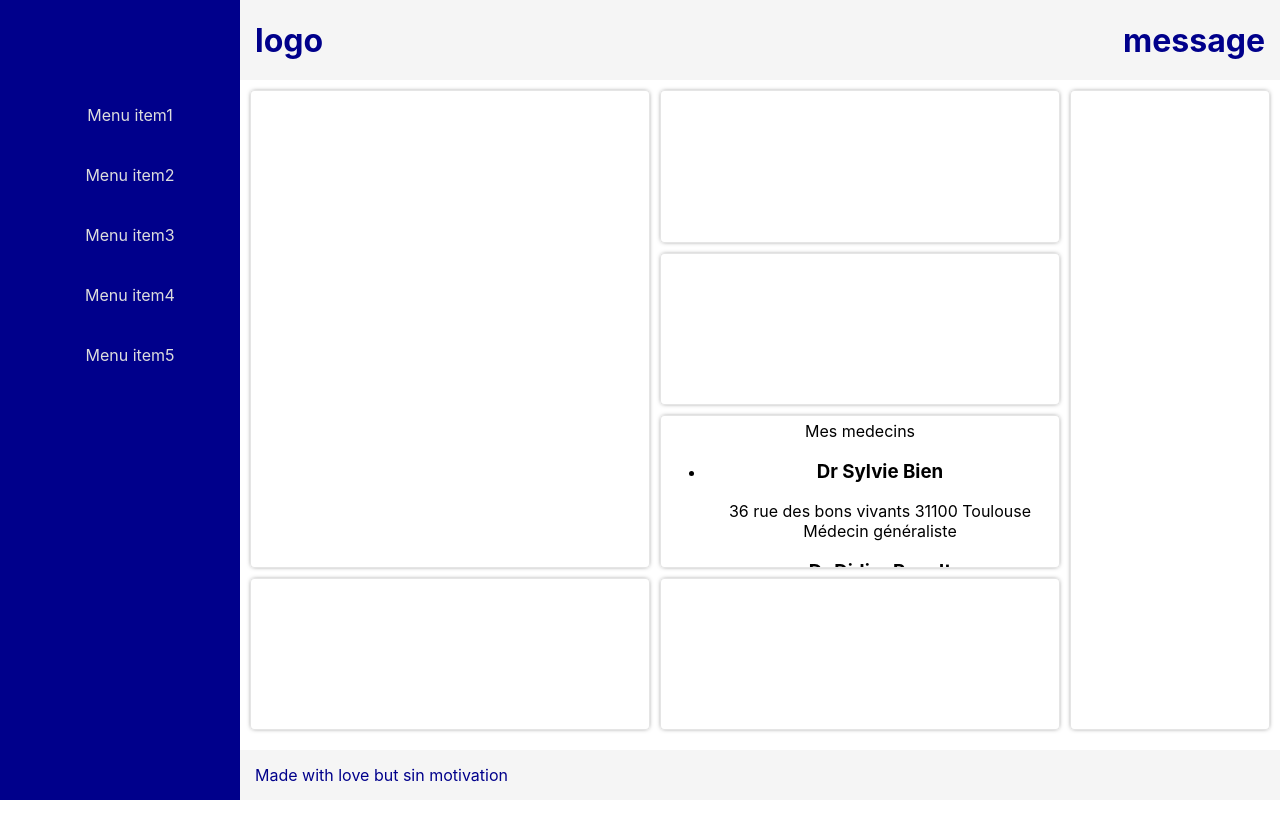
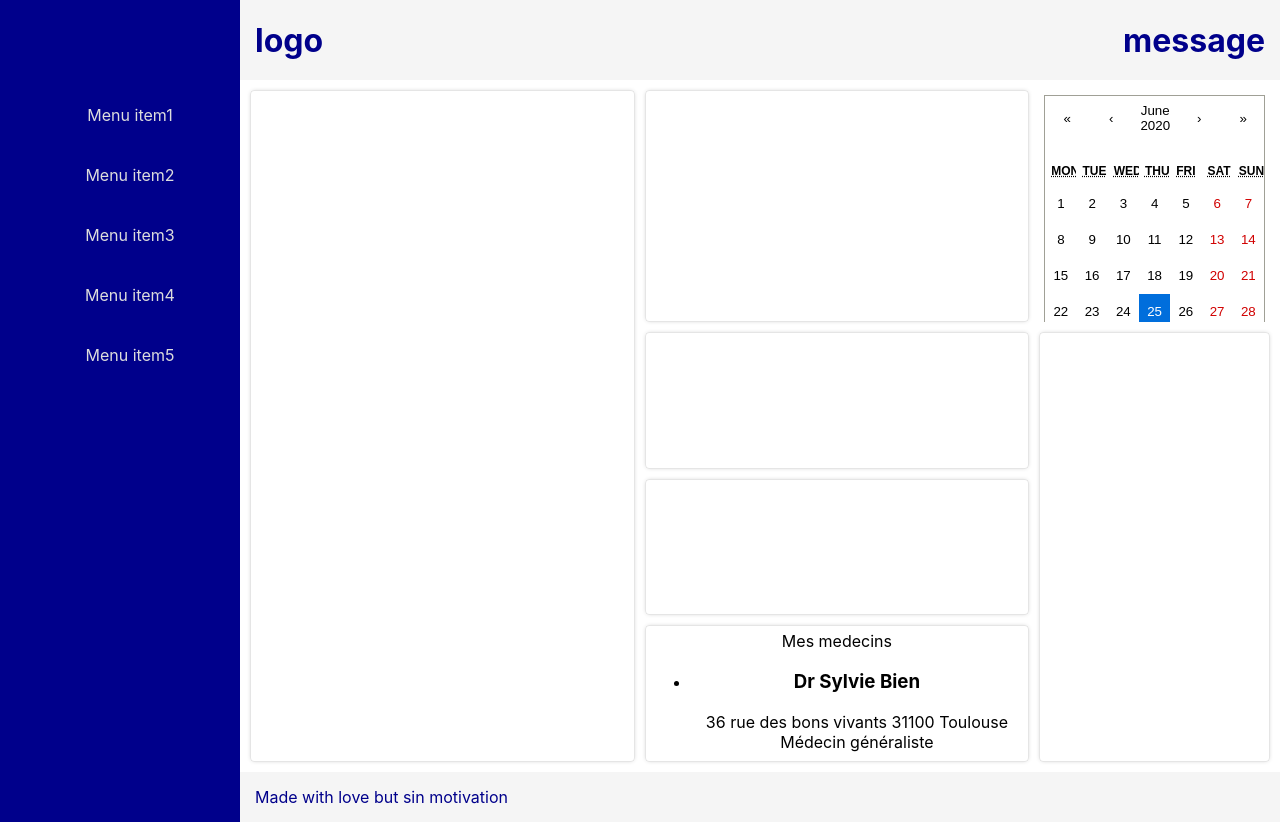
Before and after one commit to Anthony31400/doc-lana, a React (Create React App) app: page / in a window 1280 px wide. Before the commit the page ends 800 px from the top, so only its background shows below. Built offline with nearby package versions, Linux system fonts and the light colour scheme.

Commit message:
Addition calendar

```diff
--- a/package.json
+++ b/package.json
@@ -9,6 +9,7 @@
     "axios": "^0.19.2",
     "prop-types": "^15.7.2",
     "react": "^16.13.1",
+    "react-calendar": "^3.1.0",
     "react-dom": "^16.13.1",
     "react-router": "^5.2.0",
     "react-router-dom": "^5.2.0",
--- a/src/components/GlobalContaineur.jsx
+++ b/src/components/GlobalContaineur.jsx
@@ -1,14 +1,18 @@
 import React, { Component } from 'react';
+import Calendar from 'react-calendar';
 import './globalContainer.css';
+import 'react-calendar/dist/Calendar.css';
 import ShowDoctor from './doctor/ShowDoctor';
 
 class GlobalContaineur extends Component {
   constructor(props) {
     super(props);
     this.state = {
-      isActive: false
+      isActive: false,
+      date: new Date()
     };
     this.handlemenu = this.handlemenu.bind(this);
+    // this.onChange = this.onChange.bind(this);
   }
 
   handlemenu() {
@@ -17,7 +21,7 @@ class GlobalContaineur extends Component {
   }
 
   render() {
-    const { isActive } = this.state;
+    const { isActive, date } = this.state;
     return (
       <div className="grid-container">
         <button className="menu-icon" onClick={this.handlemenu}>
@@ -45,6 +49,9 @@ class GlobalContaineur extends Component {
         </div>
         <div className="main grid main-cards">
           <div className="prescription card" />
+          <div className="calendar card">
+            <Calendar value={date} />
+          </div>
           <div className="rdv card" />
           <div className="commandes card" />
           <div className="medecin card">
@@ -55,7 +62,6 @@ class GlobalContaineur extends Component {
           </div>
           <div className="messagerie card" />
           <div className="robot card" />
-          <div className="calendar card" />
         </div>
         <div className="footer">
           <p>Made with love but sin motivation</p>
--- a/src/components/globalContainer.css
+++ b/src/components/globalContainer.css
@@ -103,7 +103,6 @@ hr {
   grid-template-rows: auto;
   grid-template-areas:
     'card1'
-    'card2'
     'card3'
     'card4'
     'card5'
@@ -114,7 +113,7 @@ hr {
 .card {
   padding: 5px;
   border: 1px solid rgba(0, 0, 0, 0.1);
-  box-shadow: 0px 0px 5px -2px rgba(0, 0, 0, 0.75);
+  box-shadow: 0px 0px 5px -2px rgba(0, 0, 0, 0.3);
   border-radius: 4px;
   overflow: hidden;
   display: flex;
@@ -124,17 +123,13 @@ hr {
   align-self: flex-start;
   width: 100%;
 }
-.overviewedcard p {
-  text-align: left;
-}
-
 /* Force varying heights to simulate dynamic content */
 .card:first-child {
   grid-area: card1;
 }
 
 .card:nth-child(2) {
-  grid-area: card2;
+  display: none;
 }
 
 .card:nth-child(3) {
@@ -174,30 +169,37 @@ hr {
     margin: 10px;
     display: grid;
     grid-template-columns: 2fr 1fr;
-    grid-template-rows: 1fr 1fr 1fr 1fr;
+    grid-template-rows: 1.7fr 1fr 1fr 1fr;
     grid-template-areas:
       'card1 card2'
       'card1 card3'
       'card1 card4'
       'card5 card6';
     grid-gap: 10px;
-    height: 80vh;
+    height: 84vh;
   }
   .aside_close-icon {
     display: none;
+  }
+  .card:nth-child(2) {
+    display: block;
+    grid-area: card2;
+    border: none;
+    box-shadow: none;
+    border-radius: none;
   }
 }
 @media only screen and (min-width: 1280px) {
   .main-cards {
     margin: 10px;
     display: grid;
-    grid-template-columns: 2fr 2fr 1fr;
-    grid-template-rows: 1fr 1fr 1fr 1fr;
+    grid-template-columns: 2fr 2fr 1.2fr;
+    grid-template-rows: 1.7fr 1fr 1fr 1fr;
     grid-template-areas:
-      'card1 card2 card7'
+      'card1 card5 card2'
       'card1 card3 card7'
       'card1 card4 card7'
-      'card5 card6 card7';
+      'card1 card6 card7';
     grid-gap: 10px;
   }
   .card:nth-child(6) {
```
Also changed, not shown: 1 other file (tests, documents, lock files or other folders).
